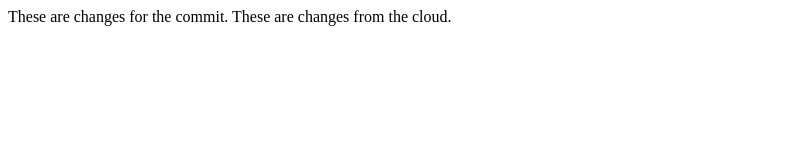
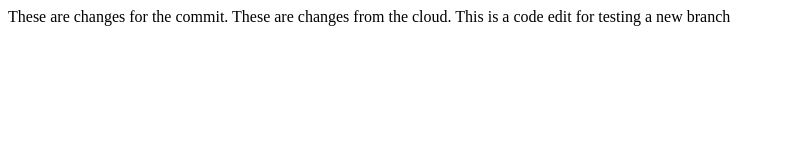
Before and after one commit to NkosiphenduleJwara/just, a plain HTML site: page index.html in a window 1280 px wide. Shown: the whole page, without its empty margins (0-785 px from the left). Drawn offline with Linux system fonts and the light colour scheme.

Commit message:
Update index.html from a new branch

```diff
--- a/index.html
+++ b/index.html
@@ -9,5 +9,7 @@
     These are changes for the commit.
 
     These are changes from the cloud.
+
+    This is a code edit for testing a new branch
 </body>
 </html>
```
